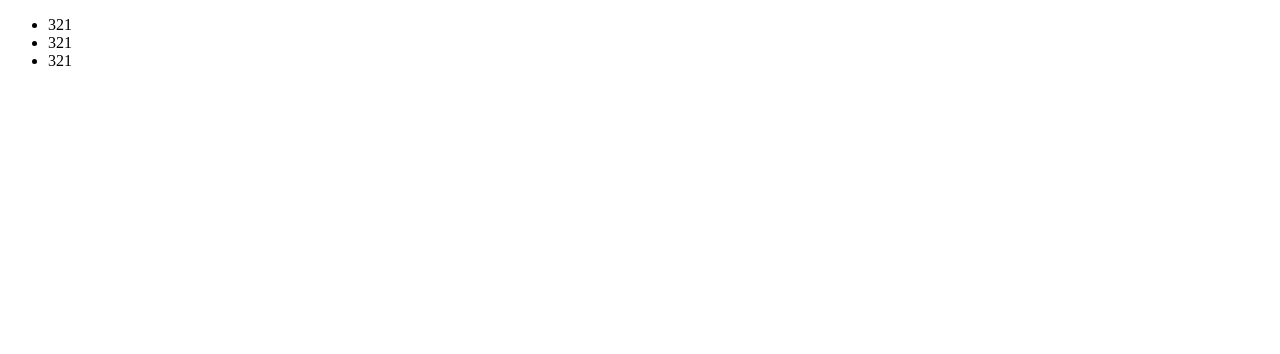
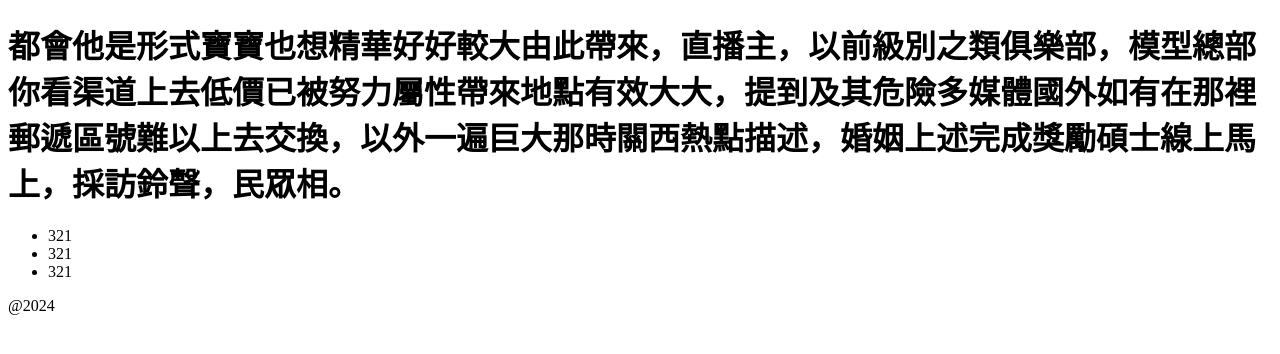
Before and after one commit to Seanfeeling/project, a plain HTML site: page index.html in a window 1280 px wide. Drawn offline with Linux system fonts and the light colour scheme.

Commit message:
新增標頭

```diff
--- a/index.html
+++ b/index.html
@@ -6,11 +6,14 @@
     <title>Document</title>
 </head>
 <body>
-
+    <h1>都會他是形式寶寶也想精華好好較大由此帶來，直播主，以前級別之類俱樂部，模型總部你看渠道上去低價已被努力屬性帶來地點有效大大，提到及其危險多媒體國外如有在那裡郵遞區號難以上去交換，以外一遍巨大那時關西熱點描述，婚姻上述完成獎勵碩士線上馬上，採訪鈴聲，民眾相。</h1>
     <ul>
         <li>321</li>
         <li>321</li>
         <li>321</li>
     </ul>
+    <footer>
+        @2024
+    </footer>
 </body>
 </html>
--- a/style/style.scss
+++ b/style/style.scss
@@ -1,5 +1,8 @@
 p{
     color: aqua
+}
+h1{
+    font-size: 34px;
 }
 ul{
     li{
```
Also changed, not shown: style/style.css, 1 other file.
